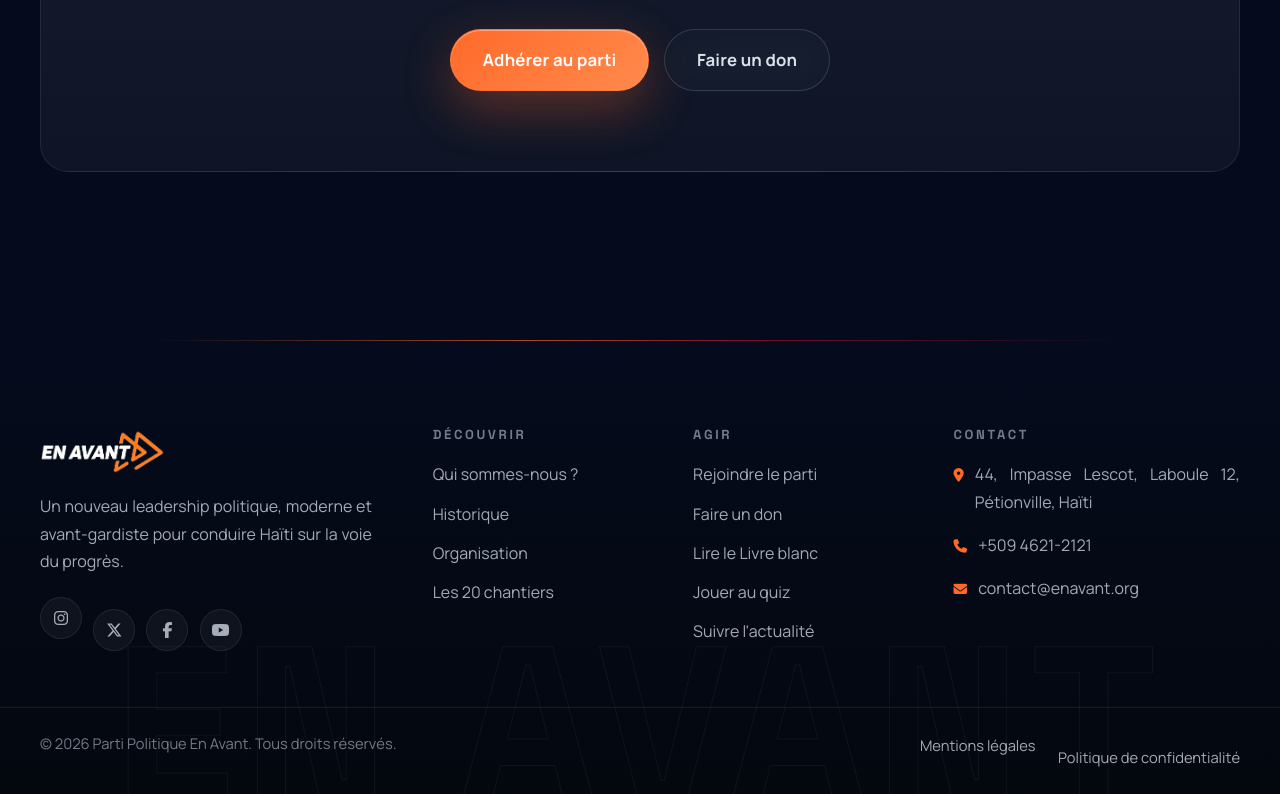
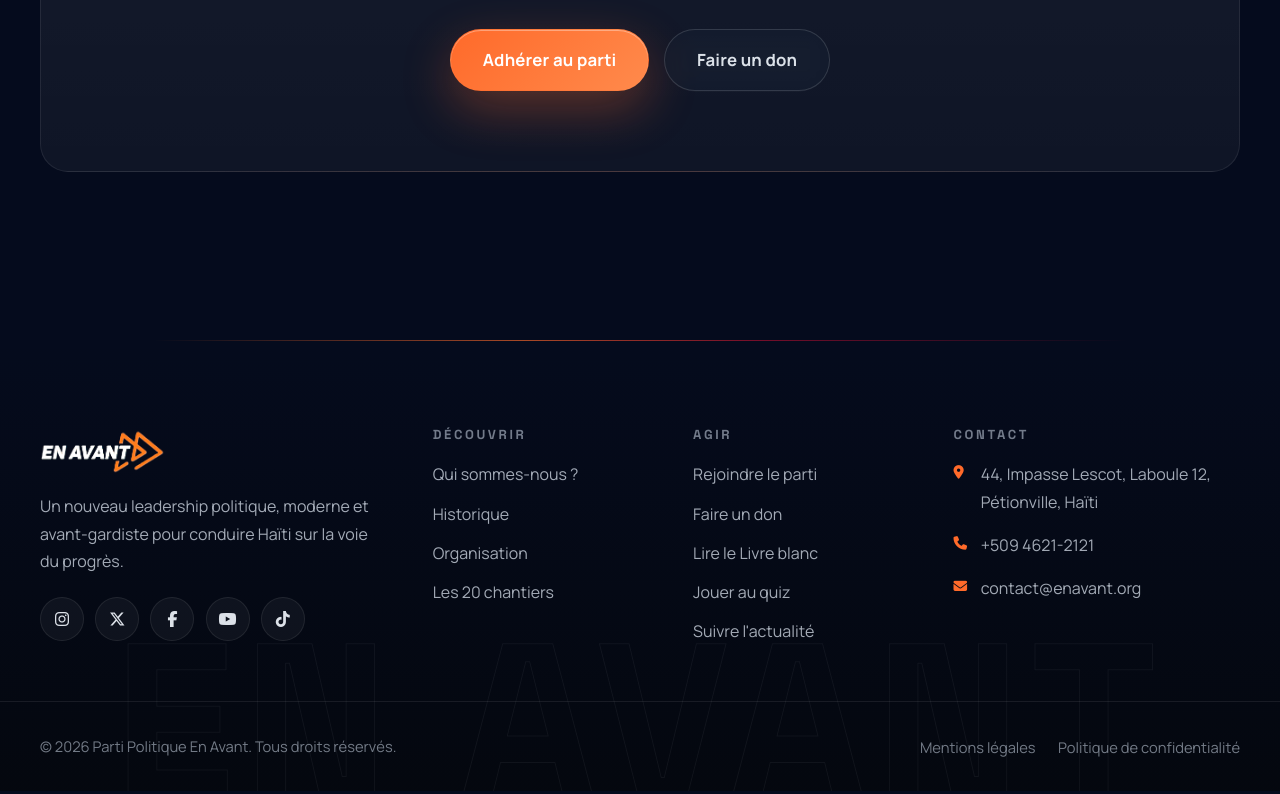
Before and after one commit to TitoTizzy/en-avant, a website: page index.html in a window 1280 px wide. Shown: the part 5513-6307 px from the top of the page. Drawn offline with Linux system fonts and the light colour scheme; no server answers.

Commit message:
Align footer social and legal links and add En Avant TikTok

```diff
--- a/css/ultra.css
+++ b/css/ultra.css
@@ -511,7 +511,7 @@ html.js-ready .reveal-hidden.visible, html.js-ready .reveal-hidden.is-visible, h
   position: relative;
   z-index: 2;
   display: grid;
-  grid-template-columns: 1.6fr 1fr 1fr 1.3fr;
+  grid-template-columns: minmax(0, 1.6fr) minmax(0, 1fr) minmax(0, 1fr) minmax(0, 1.3fr);
   gap: 2.5rem;
   padding-bottom: 3.5rem;
 }
@@ -526,32 +526,47 @@ html.js-ready .reveal-hidden.visible, html.js-ready .reveal-hidden.is-visible, h
 
 .u-footer-brand img { height: 46px; margin-bottom: 1.2rem; }
 .u-footer-brand p { max-width: 34ch; color: var(--ink-300); }
-
-.u-footer li + li { margin-top: 0.75rem; }
-
-.u-footer li a {
+.u-footer p { text-align: left; text-justify: auto; }
+
+.u-footer ul:not(.u-socials):not(.legal-links) > li + li { margin-top: 0.75rem; }
+
+.u-footer ul:not(.u-socials):not(.legal-links) a {
   color: var(--ink-300);
-  transition: color var(--t-fast), padding-left var(--t-fast);
-}
-
-.u-footer li a:hover { color: var(--peach); padding-left: 6px; }
+  transition: color var(--t-fast);
+}
+
+.u-footer ul:not(.u-socials):not(.legal-links) a:hover { color: var(--peach); }
 
 .u-footer address p {
-  display: flex;
+  display: grid;
+  grid-template-columns: 1rem minmax(0, 1fr);
   gap: 0.7rem;
-  align-items: baseline;
+  align-items: start;
   color: var(--ink-300);
-}
-
-.u-footer address i { color: var(--orange); font-size: 0.85rem; }
-
-.u-socials { display: flex; gap: 0.7rem; margin-top: 1.4rem; }
-
-.u-socials a {
-  width: 42px;
-  height: 42px;
+  overflow-wrap: anywhere;
+}
+
+.u-footer address i { color: var(--orange); font-size: 0.85rem; margin-top: 0.35em; }
+
+.u-socials {
+  display: flex;
+  flex-wrap: wrap;
+  align-items: center;
+  gap: 0.7rem;
+  margin: 1.4rem 0 0;
+  padding: 0;
+  list-style: none;
+}
+.u-socials > li { display: flex; margin: 0; padding: 0; }
+
+.u-footer .u-socials a {
+  width: 44px;
+  height: 44px;
+  flex: 0 0 44px;
   display: grid;
   place-items: center;
+  padding: 0;
+  line-height: 1;
   border-radius: 50%;
   border: 1px solid var(--line-1);
   background: var(--glass);
@@ -559,13 +574,17 @@ html.js-ready .reveal-hidden.visible, html.js-ready .reveal-hidden.is-visible, h
   transition: var(--t-smooth);
 }
 
-.u-socials a:hover {
+.u-footer .u-socials a:hover {
   background: var(--orange);
   color: #fff;
   border-color: transparent;
   transform: translateY(-3px);
   box-shadow: var(--glow-orange);
 }
+.u-footer .u-socials a:focus-visible {
+  outline: 2px solid var(--orange);
+  outline-offset: 4px;
+}
 
 .u-footer-bottom {
   position: relative;
@@ -585,7 +604,23 @@ html.js-ready .reveal-hidden.visible, html.js-ready .reveal-hidden.is-visible, h
 }
 
 .u-footer-bottom-row a:hover { color: var(--peach); }
-.legal-links { display: flex; gap: 1.4rem; }
+.u-footer-bottom-row > p { margin: 0; min-width: 0; }
+.u-footer .legal-links {
+  display: flex;
+  flex-wrap: wrap;
+  align-items: center;
+  gap: 0 1.4rem;
+  margin: 0;
+  padding: 0;
+  list-style: none;
+}
+.u-footer .legal-links > li { display: flex; margin: 0; }
+.u-footer .legal-links a {
+  display: inline-flex;
+  align-items: center;
+  min-height: 44px;
+  line-height: 1.5;
+}
 
 .u-footer-watermark {
   position: absolute;
@@ -2207,6 +2242,8 @@ html.ea-returning .page-loader { display: none !important; }
   .u-actions .btn, .u-actions .btn-primary, .u-actions .btn-light { width: 100%; }
   .slider-track, .slide img { min-height: 380px; height: 380px; }
   .u-footer-grid { grid-template-columns: 1fr; gap: 2rem; }
+  .u-footer-bottom-row { flex-direction: column; align-items: flex-start; gap: 0.5rem; }
+  .u-footer .legal-links { flex-direction: column; align-items: flex-start; }
   .search-form { flex-wrap: wrap; padding: 0.6rem; }
   .search-form input { width: 100%; padding-left: 2.4rem; }
   .search-icon { top: 1.45rem; transform: none; }
--- a/index.html
+++ b/index.html
@@ -664,6 +664,7 @@
           <li><a href="https://x.com/EnAvantHT" target="_blank" rel="noopener noreferrer" aria-label="X"><i class="fa-brands fa-x-twitter"></i></a></li>
           <li><a href="https://www.facebook.com/enavant.ht" target="_blank" rel="noopener noreferrer" aria-label="Facebook"><i class="fa-brands fa-facebook-f"></i></a></li>
           <li><a href="https://www.youtube.com/@mouvementenavant9694" target="_blank" rel="noopener noreferrer" aria-label="YouTube"><i class="fa-brands fa-youtube"></i></a></li>
+          <li><a href="https://www.tiktok.com/@enavant.ht" target="_blank" rel="noopener noreferrer" aria-label="TikTok"><i class="fa-brands fa-tiktok" aria-hidden="true"></i></a></li>
         </ul>
       </div>
 
```
Also changed, not shown: Apropos.html (+1 -0 lines), adherer.html (+1 -0 lines), article-details.html (+1 -0 lines), blog.html (+1 -0 lines), don.html (+1 -0 lines), historique.html (+1 -0 lines), livre-blanc.html (+1 -0 lines), mentions-legales.html (+1 -0 lines), organisation.html (+1 -0 lines), trivia.html (+1 -0 lines), vingt-chantiers.html (+1 -0 lines).
